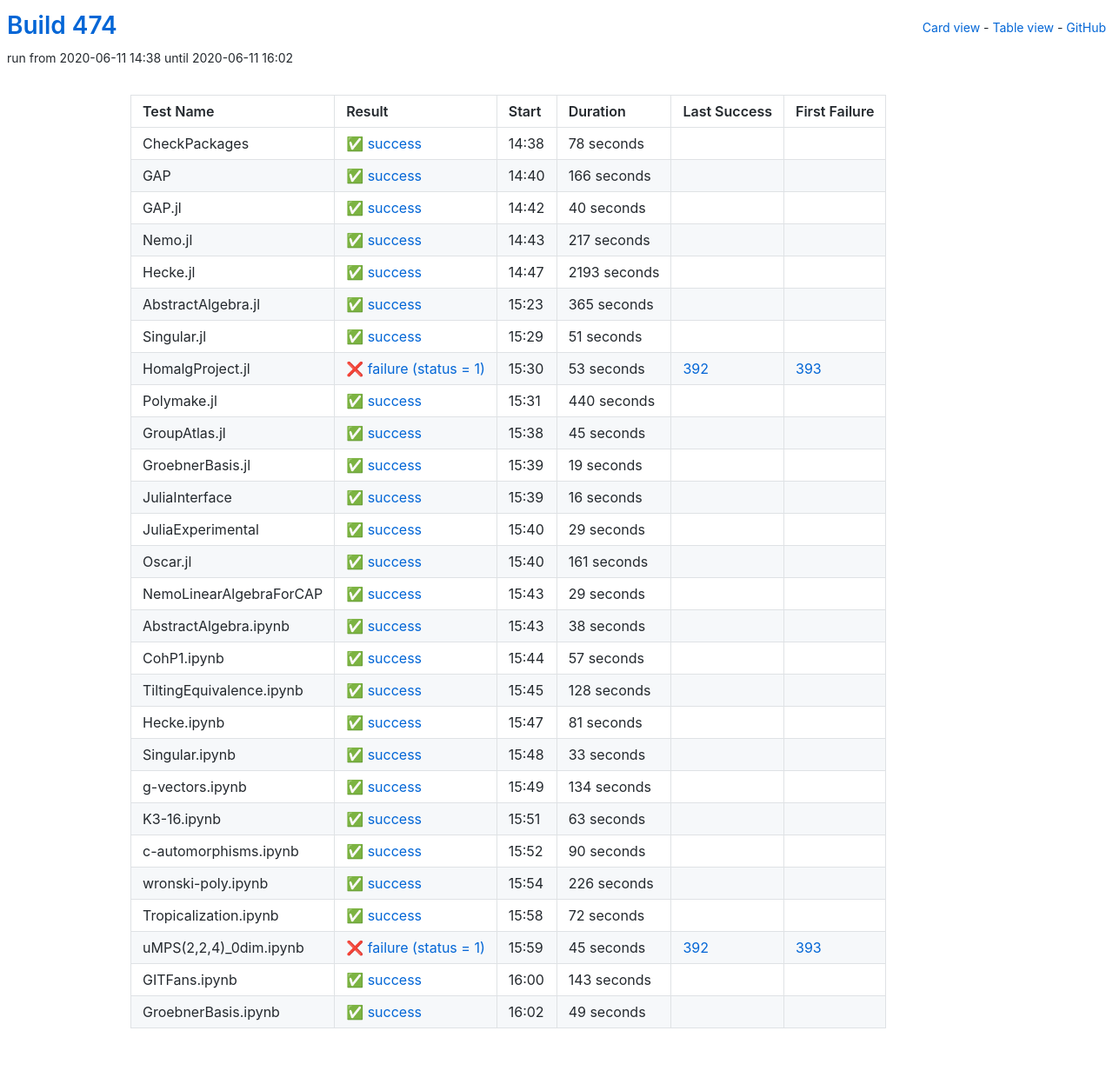
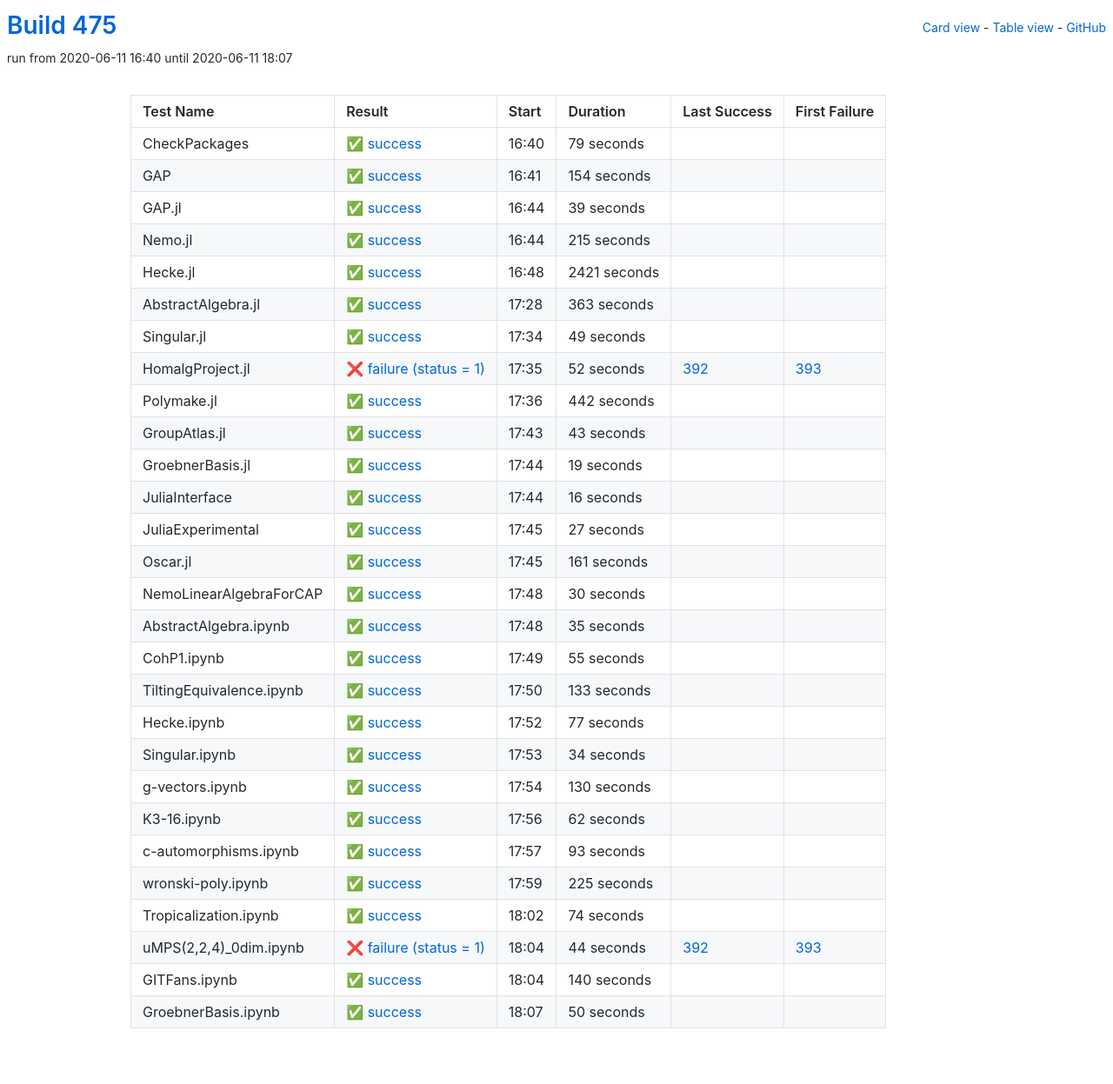
Before and after one commit to oscar-system/oscar-ci-status-1.4, a Jekyll site: the page built from table.html, in a window 1280 px wide. Shown: the whole page at 87% size. Built offline with Jekyll 4.4.1, drawn with Linux system fonts in a browser that asks for light colours.

Commit message:
Build #475

```diff
--- a/_data/ci.yml
+++ b/_data/ci.yml
@@ -1,6 +1,6 @@
 ---
-build: 474
-build_url: https://oscarci.mathematik.uni-kl.de/job/oscar-julia-1.4/474/
+build: 475
+build_url: https://oscarci.mathematik.uni-kl.de/job/oscar-julia-1.4/475/
 job: oscar-julia-1.4
 organization: oscar-system
 repo: oscar-ci-status-1.4
@@ -8,128 +8,128 @@ repourl: https://github.com/oscar-system/oscar-ci-status-1.4
 tests:
 - name: CheckPackages
   id: checkpackages
-  log: https://oscarci.mathematik.uni-kl.de/job/oscar-julia-1.4/474/artifact/logs/build-474/CheckPackages.log
-  start: 2020-06-11 14:38
+  log: https://oscarci.mathematik.uni-kl.de/job/oscar-julia-1.4/475/artifact/logs/build-475/CheckPackages.log
+  start: 2020-06-11 16:40
   success: true
   exitcode: 0
   status: success
-  duration: 78
+  duration: 79
   last_success: false
   last_success_url:
   first_failure: false
   first_failure_url:
 - name: GAP
   id: gap
-  log: https://oscarci.mathematik.uni-kl.de/job/oscar-julia-1.4/474/artifact/logs/build-474/GAP.log
-  start: 2020-06-11 14:40
+  log: https://oscarci.mathematik.uni-kl.de/job/oscar-julia-1.4/475/artifact/logs/build-475/GAP.log
+  start: 2020-06-11 16:41
   success: true
   exitcode: 0
   status: success
-  duration: 166
+  duration: 154
   last_success: false
   last_success_url:
   first_failure: false
   first_failure_url:
 - name: GAP.jl
   id: gap-jl
-  log: https://oscarci.mathematik.uni-kl.de/job/oscar-julia-1.4/474/artifact/logs/build-474/GAP.jl.log
-  start: 2020-06-11 14:42
+  log: https://oscarci.mathematik.uni-kl.de/job/oscar-julia-1.4/475/artifact/logs/build-475/GAP.jl.log
+  start: 2020-06-11 16:44
   success: true
   exitcode: 0
   status: success
-  duration: 40
+  duration: 39
   last_success: false
   last_success_url:
   first_failure: false
   first_failure_url:
 - name: Nemo.jl
   id: nemo-jl
-  log: https://oscarci.mathematik.uni-kl.de/job/oscar-julia-1.4/474/artifact/logs/build-474/Nemo.jl.log
-  start: 2020-06-11 14:43
+  log: https://oscarci.mathematik.uni-kl.de/job/oscar-julia-1.4/475/artifact/logs/build-475/Nemo.jl.log
+  start: 2020-06-11 16:44
   success: true
   exitcode: 0
   status: success
-  duration: 217
+  duration: 215
   last_success: false
   last_success_url:
   first_failure: false
   first_failure_url:
 - name: Hecke.jl
   id: hecke-jl
-  log: https://oscarci.mathematik.uni-kl.de/job/oscar-julia-1.4/474/artifact/logs/build-474/Hecke.jl.log
-  start: 2020-06-11 14:47
+  log: https://oscarci.mathematik.uni-kl.de/job/oscar-julia-1.4/475/artifact/logs/build-475/Hecke.jl.log
+  start: 2020-06-11 16:48
   success: true
   exitcode: 0
   status: success
-  duration: 2193
+  duration: 2421
   last_success: false
   last_success_url:
   first_failure: false
   first_failure_url:
 - name: AbstractAlgebra.jl
   id: abstractalgebra-jl
-  log: https://oscarci.mathematik.uni-kl.de/job/oscar-julia-1.4/474/artifact/logs/build-474/AbstractAlgebra.jl.log
-  start: 2020-06-11 15:23
+  log: https://oscarci.mathematik.uni-kl.de/job/oscar-julia-1.4/475/artifact/logs/build-475/AbstractAlgebra.jl.log
+  start: 2020-06-11 17:28
   success: true
   exitcode: 0
   status: success
-  duration: 365
+  duration: 363
   last_success: false
   last_success_url:
   first_failure: false
   first_failure_url:
 - name: Singular.jl
   id: singular-jl
-  log: https://oscarci.mathematik.uni-kl.de/job/oscar-julia-1.4/474/artifact/logs/build-474/Singular.jl.log
-  start: 2020-06-11 15:29
+  log: https://oscarci.mathematik.uni-kl.de/job/oscar-julia-1.4/475/artifact/logs/build-475/Singular.jl.log
+  start: 2020-06-11 17:34
   success: true
   exitcode: 0
   status: success
-  duration: 51
+  duration: 49
   last_success: false
   last_success_url:
   first_failure: false
   first_failure_url:
 - name: HomalgProject.jl
   id: homalgproject-jl
-  log: https://oscarci.mathematik.uni-kl.de/job/oscar-julia-1.4/474/artifact/logs/build-474/HomalgProject.jl.log
-  start: 2020-06-11 15:30
+  log: https://oscarci.mathematik.uni-kl.de/job/oscar-julia-1.4/475/artifact/logs/build-475/HomalgProject.jl.log
+  start: 2020-06-11 17:35
   success: false
   exitcode: 1
   status: failure
-  duration: 53
+  duration: 52
   last_success: 392
   last_success_url: https://oscarci.mathematik.uni-kl.de/job/oscar-julia-1.4/392/
   first_failure: 393
   first_failure_url: https://oscarci.mathematik.uni-kl.de/job/oscar-julia-1.4/393/
 - name: Polymake.jl
   id: polymake-jl
-  log: https://oscarci.mathematik.uni-kl.de/job/oscar-julia-1.4/474/artifact/logs/build-474/Polymake.jl.log
-  start: 2020-06-11 15:31
+  log: https://oscarci.mathematik.uni-kl.de/job/oscar-julia-1.4/475/artifact/logs/build-475/Polymake.jl.log
+  start: 2020-06-11 17:36
   success: true
   exitcode: 0
   status: success
-  duration: 440
+  duration: 442
   last_success: false
   last_success_url:
   first_failure: false
   first_failure_url:
 - name: GroupAtlas.jl
   id: groupatlas-jl
-  log: https://oscarci.mathematik.uni-kl.de/job/oscar-julia-1.4/474/artifact/logs/build-474/GroupAtlas.jl.log
-  start: 2020-06-11 15:38
+  log: https://oscarci.mathematik.uni-kl.de/job/oscar-julia-1.4/475/artifact/logs/build-475/GroupAtlas.jl.log
+  start: 2020-06-11 17:43
   success: true
   exitcode: 0
   status: success
-  duration: 45
+  duration: 43
   last_success: false
   last_success_url:
   first_failure: false
   first_failure_url:
 - name: GroebnerBasis.jl
   id: groebnerbasis-jl
-  log: https://oscarci.mathematik.uni-kl.de/job/oscar-julia-1.4/474/artifact/logs/build-474/GroebnerBasis.jl.log
-  start: 2020-06-11 15:39
+  log: https://oscarci.mathematik.uni-kl.de/job/oscar-julia-1.4/475/artifact/logs/build-475/GroebnerBasis.jl.log
+  start: 2020-06-11 17:44
   success: true
   exitcode: 0
   status: success
@@ -140,8 +140,8 @@ tests:
   first_failure_url:
 - name: JuliaInterface
   id: juliainterface
-  log: https://oscarci.mathematik.uni-kl.de/job/oscar-julia-1.4/474/artifact/logs/build-474/JuliaInterface.log
-  start: 2020-06-11 15:39
+  log: https://oscarci.mathematik.uni-kl.de/job/oscar-julia-1.4/475/artifact/logs/build-475/JuliaInterface.log
+  start: 2020-06-11 17:44
   success: true
   exitcode: 0
   status: success
@@ -152,20 +152,20 @@ tests:
   first_failure_url:
 - name: JuliaExperimental
   id: juliaexperimental
-  log: https://oscarci.mathematik.uni-kl.de/job/oscar-julia-1.4/474/artifact/logs/build-474/JuliaExperimental.log
-  start: 2020-06-11 15:40
+  log: https://oscarci.mathematik.uni-kl.de/job/oscar-julia-1.4/475/artifact/logs/build-475/JuliaExperimental.log
+  start: 2020-06-11 17:45
   success: true
   exitcode: 0
   status: success
-  duration: 29
+  duration: 27
   last_success: false
   last_success_url:
   first_failure: false
   first_failure_url:
 - name: Oscar.jl
   id: oscar-jl
-  log: https://oscarci.mathematik.uni-kl.de/job/oscar-julia-1.4/474/artifact/logs/build-474/Oscar.jl.log
-  start: 2020-06-11 15:40
+  log: https://oscarci.mathematik.uni-kl.de/job/oscar-julia-1.4/475/artifact/logs/build-475/Oscar.jl.log
+  start: 2020-06-11 17:45
   success: true
   exitcode: 0
   status: success
@@ -176,168 +176,168 @@ tests:
   first_failure_url:
 - name: NemoLinearAlgebraForCAP
   id: nemolinearalgebraforcap
-  log: https://oscarci.mathematik.uni-kl.de/job/oscar-julia-1.4/474/artifact/logs/build-474/NemoLinearAlgebraForCAP.log
-  start: 2020-06-11 15:43
+  log: https://oscarci.mathematik.uni-kl.de/job/oscar-julia-1.4/475/artifact/logs/build-475/NemoLinearAlgebraForCAP.log
+  start: 2020-06-11 17:48
   success: true
   exitcode: 0
   status: success
-  duration: 29
+  duration: 30
   last_success: false
   last_success_url:
   first_failure: false
   first_failure_url:
 - name: AbstractAlgebra.ipynb
   id: abstractalgebra-ipynb
-  log: https://oscarci.mathematik.uni-kl.de/job/oscar-julia-1.4/474/artifact/logs/build-474/AbstractAlgebra.ipynb.log
-  start: 2020-06-11 15:43
+  log: https://oscarci.mathematik.uni-kl.de/job/oscar-julia-1.4/475/artifact/logs/build-475/AbstractAlgebra.ipynb.log
+  start: 2020-06-11 17:48
   success: true
   exitcode: 0
   status: success
-  duration: 38
+  duration: 35
   last_success: false
   last_success_url:
   first_failure: false
   first_failure_url:
 - name: CohP1.ipynb
   id: cohp1-ipynb
-  log: https://oscarci.mathematik.uni-kl.de/job/oscar-julia-1.4/474/artifact/logs/build-474/CohP1.ipynb.log
-  start: 2020-06-11 15:44
+  log: https://oscarci.mathematik.uni-kl.de/job/oscar-julia-1.4/475/artifact/logs/build-475/CohP1.ipynb.log
+  start: 2020-06-11 17:49
   success: true
   exitcode: 0
   status: success
-  duration: 57
+  duration: 55
   last_success: false
   last_success_url:
   first_failure: false
   first_failure_url:
 - name: TiltingEquivalence.ipynb
   id: tiltingequivalence-ipynb
-  log: https://oscarci.mathematik.uni-kl.de/job/oscar-julia-1.4/474/artifact/logs/build-474/TiltingEquivalence.ipynb.log
-  start: 2020-06-11 15:45
+  log: https://oscarci.mathematik.uni-kl.de/job/oscar-julia-1.4/475/artifact/logs/build-475/TiltingEquivalence.ipynb.log
+  start: 2020-06-11 17:50
   success: true
   exitcode: 0
   status: success
-  duration: 128
+  duration: 133
   last_success: false
   last_success_url:
   first_failure: false
   first_failure_url:
 - name: Hecke.ipynb
   id: hecke-ipynb
-  log: https://oscarci.mathematik.uni-kl.de/job/oscar-julia-1.4/474/artifact/logs/build-474/Hecke.ipynb.log
-  start: 2020-06-11 15:47
+  log: https://oscarci.mathematik.uni-kl.de/job/oscar-julia-1.4/475/artifact/logs/build-475/Hecke.ipynb.log
+  start: 2020-06-11 17:52
   success: true
   exitcode: 0
   status: success
-  duration: 81
+  duration: 77
   last_success: false
   last_success_url:
   first_failure: false
   first_failure_url:
 - name: Singular.ipynb
   id: singular-ipynb
-  log: https://oscarci.mathematik.uni-kl.de/job/oscar-julia-1.4/474/artifact/logs/build-474/Singular.ipynb.log
-  start: 2020-06-11 15:48
+  log: https://oscarci.mathematik.uni-kl.de/job/oscar-julia-1.4/475/artifact/logs/build-475/Singular.ipynb.log
+  start: 2020-06-11 17:53
   success: true
   exitcode: 0
   status: success
-  duration: 33
+  duration: 34
   last_success: false
   last_success_url:
   first_failure: false
   first_failure_url:
 - name: g-vectors.ipynb
   id: g-vectors-ipynb
-  log: https://oscarci.mathematik.uni-kl.de/job/oscar-julia-1.4/474/artifact/logs/build-474/g-vectors.ipynb.log
-  start: 2020-06-11 15:49
+  log: https://oscarci.mathematik.uni-kl.de/job/oscar-julia-1.4/475/artifact/logs/build-475/g-vectors.ipynb.log
+  start: 2020-06-11 17:54
   success: true
   exitcode: 0
   status: success
-  duration: 134
+  duration: 130
   last_success: false
   last_success_url:
   first_failure: false
   first_failure_url:
 - name: K3-16.ipynb
   id: k3-16-ipynb
-  log: https://oscarci.mathematik.uni-kl.de/job/oscar-julia-1.4/474/artifact/logs/build-474/K3-16.ipynb.log
-  start: 2020-06-11 15:51
+  log: https://oscarci.mathematik.uni-kl.de/job/oscar-julia-1.4/475/artifact/logs/build-475/K3-16.ipynb.log
+  start: 2020-06-11 17:56
   success: true
   exitcode: 0
   status: success
-  duration: 63
+  duration: 62
   last_success: false
   last_success_url:
   first_failure: false
   first_failure_url:
 - name: c-automorphisms.ipynb
   id: c-automorphisms-ipynb
-  log: https://oscarci.mathematik.uni-kl.de/job/oscar-julia-1.4/474/artifact/logs/build-474/c-automorphisms.ipynb.log
-  start: 2020-06-11 15:52
+  log: https://oscarci.mathematik.uni-kl.de/job/oscar-julia-1.4/475/artifact/logs/build-475/c-automorphisms.ipynb.log
+  start: 2020-06-11 17:57
   success: true
   exitcode: 0
   status: success
-  duration: 90
+  duration: 93
   last_success: false
   last_success_url:
   first_failure: false
   first_failure_url:
 - name: wronski-poly.ipynb
   id: wronski-poly-ipynb
-  log: https://oscarci.mathematik.uni-kl.de/job/oscar-julia-1.4/474/artifact/logs/build-474/wronski-poly.ipynb.log
-  start: 2020-06-11 15:54
+  log: https://oscarci.mathematik.uni-kl.de/job/oscar-julia-1.4/475/artifact/logs/build-475/wronski-poly.ipynb.log
+  start: 2020-06-11 17:59
   success: true
   exitcode: 0
   status: success
-  duration: 226
+  duration: 225
   last_success: false
   last_success_url:
   first_failure: false
   first_failure_url:
 - name: Tropicalization.ipynb
   id: tropicalization-ipynb
-  log: https://oscarci.mathematik.uni-kl.de/job/oscar-julia-1.4/474/artifact/logs/build-474/Tropicalization.ipynb.log
-  start: 2020-06-11 15:58
+  log: https://oscarci.mathematik.uni-kl.de/job/oscar-julia-1.4/475/artifact/logs/build-475/Tropicalization.ipynb.log
+  start: 2020-06-11 18:02
   success: true
   exitcode: 0
   status: success
-  duration: 72
+  duration: 74
   last_success: false
   last_success_url:
   first_failure: false
   first_failure_url:
 - name: uMPS(2,2,4)_0dim.ipynb
   id: umps-2-2-4-0dim-ipynb
-  log: https://oscarci.mathematik.uni-kl.de/job/oscar-julia-1.4/474/artifact/logs/build-474/uMPS-2-2-4-_0dim.ipynb.log
-  start: 2020-06-11 15:59
+  log: https://oscarci.mathematik.uni-kl.de/job/oscar-julia-1.4/475/artifact/logs/build-475/uMPS-2-2-4-_0dim.ipynb.log
+  start: 2020-06-11 18:04
   success: false
   exitcode: 1
   status: failure
-  duration: 45
+  duration: 44
   last_success: 392
   last_success_url: https://oscarci.mathematik.uni-kl.de/job/oscar-julia-1.4/392/
   first_failure: 393
   first_failure_url: https://oscarci.mathematik.uni-kl.de/job/oscar-julia-1.4/393/
 - name: GITFans.ipynb
   id: gitfans-ipynb
-  log: https://oscarci.mathematik.uni-kl.de/job/oscar-julia-1.4/474/artifact/logs/build-474/GITFans.ipynb.log
-  start: 2020-06-11 16:00
+  log: https://oscarci.mathematik.uni-kl.de/job/oscar-julia-1.4/475/artifact/logs/build-475/GITFans.ipynb.log
+  start: 2020-06-11 18:04
   success: true
   exitcode: 0
   status: success
-  duration: 143
+  duration: 140
   last_success: false
   last_success_url:
   first_failure: false
   first_failure_url:
 - name: GroebnerBasis.ipynb
   id: groebnerbasis-ipynb
-  log: https://oscarci.mathematik.uni-kl.de/job/oscar-julia-1.4/474/artifact/logs/build-474/GroebnerBasis.ipynb.log
-  start: 2020-06-11 16:02
+  log: https://oscarci.mathematik.uni-kl.de/job/oscar-julia-1.4/475/artifact/logs/build-475/GroebnerBasis.ipynb.log
+  start: 2020-06-11 18:07
   success: true
   exitcode: 0
   status: success
-  duration: 49
+  duration: 50
   last_success: false
   last_success_url:
   first_failure: false
```
Also changed, not shown: README.md.
